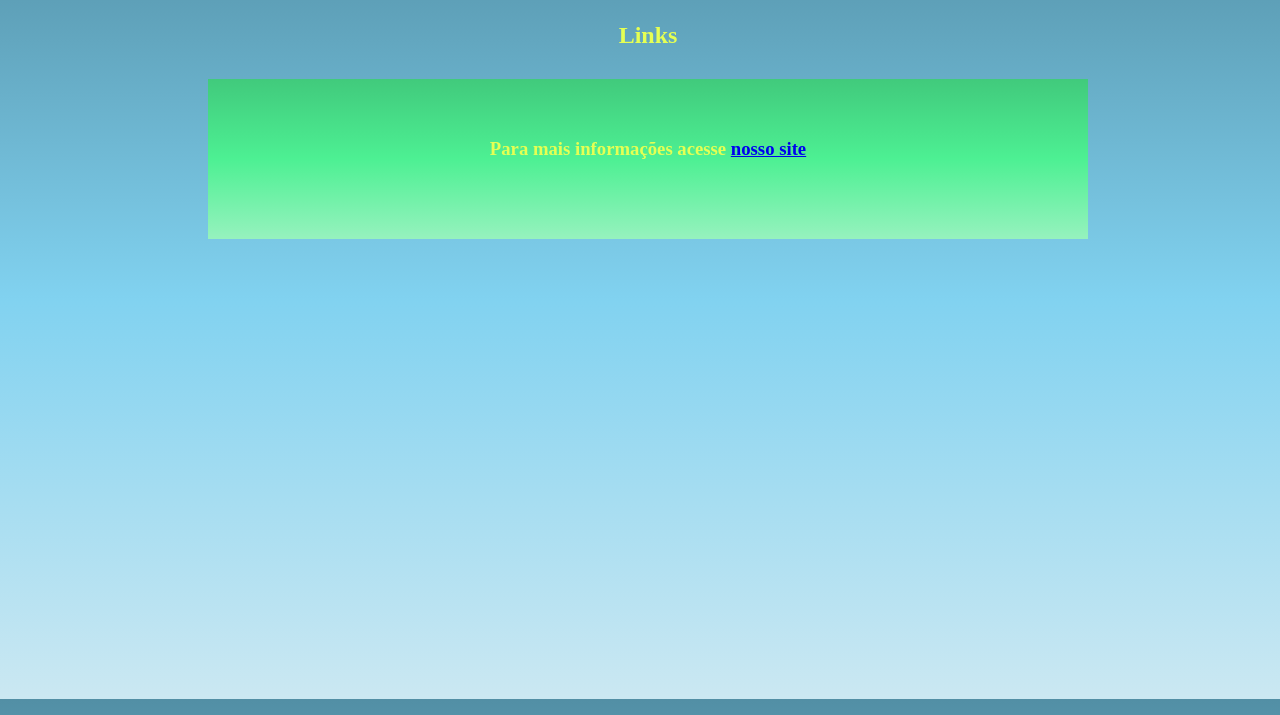
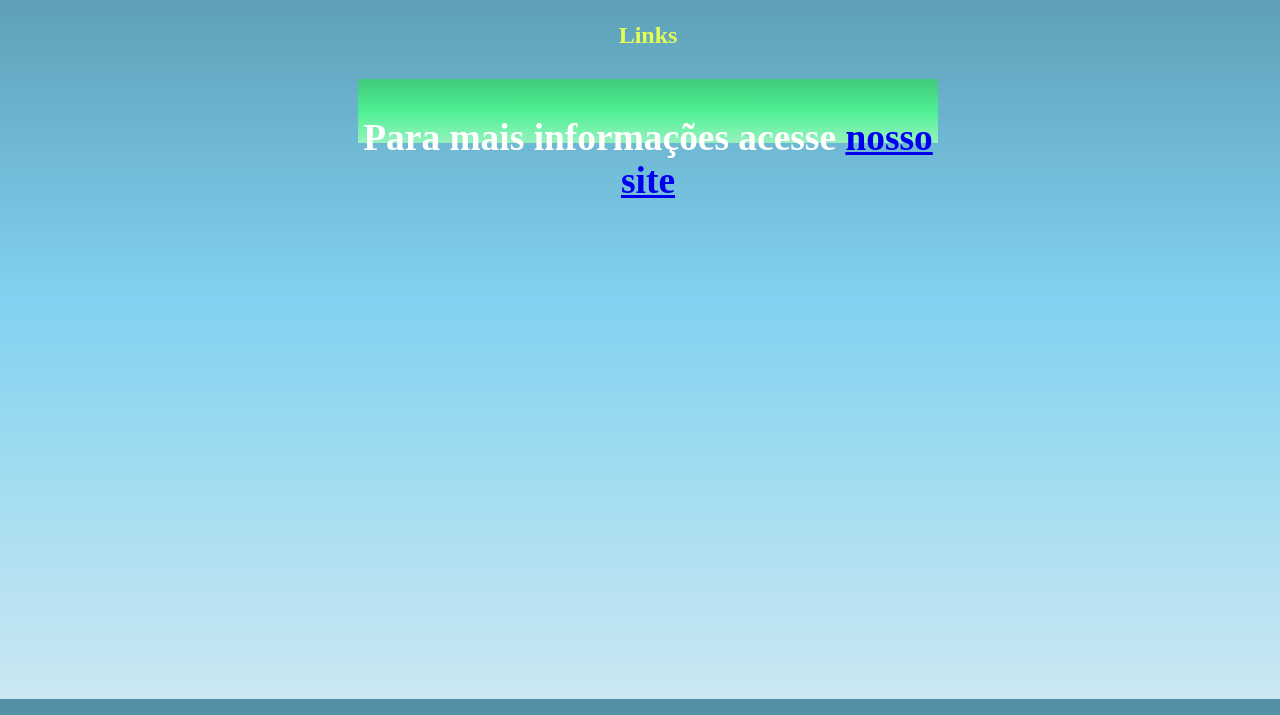
Before and after one commit to VianaGu/Projeto_estudarie, a plain HTML site: page docs/index.html in a window 1280 px wide. Shown: the part 101-816 px from the top of the page. Drawn offline with Linux system fonts and the light colour scheme.

Commit message:
ajusta para tela do celular

```diff
--- a/docs/CSS.css
+++ b/docs/CSS.css
@@ -6,7 +6,6 @@
     width: 100vw;
     display: flex;
     flex-direction: column;
-
     align-content: center
     ;
 
@@ -31,10 +30,18 @@
 }
 
 #link{
+    color: white;
+    font-size: 2rem;
     background-image: linear-gradient(to bottom ,#41ca7c,#4DF093,#96F2BE);
-    height: 15vh;
-    padding-top: 40px;
-    margin-left: 200px;
-    margin-right: 200px;
+    height: 5vw;
+    padding: auto 40px;
+    margin-left: 350px;
+    margin-right: 350px;
 
 }
+
+@media screen and (max-width: 1200px){
+    #link{
+        font-size:small;
+    }
+}
```
